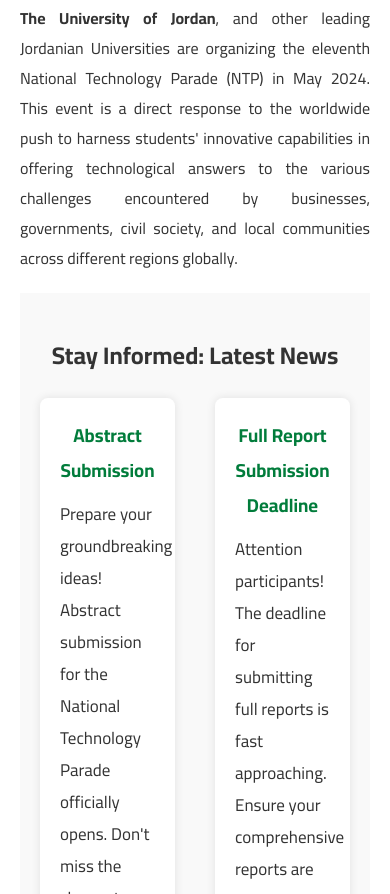
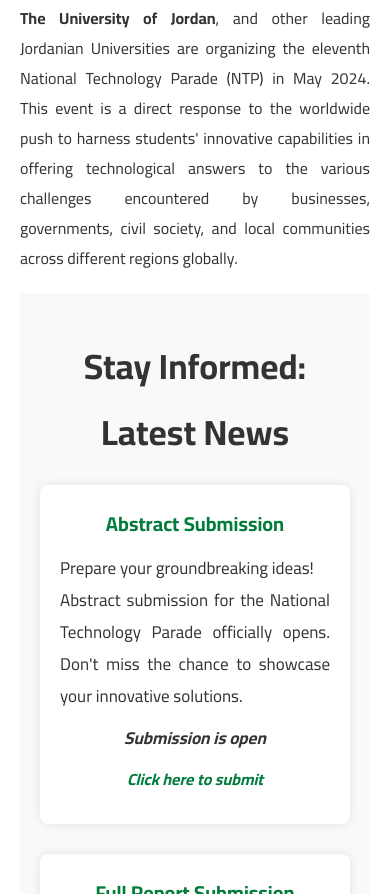
Before and after one commit to MustafaiHUB/ntp11, a plain HTML site: page index.html in a window 390 px wide. Shown: the part 1106-2000 px from the top of the page. Drawn offline with Linux system fonts and the light colour scheme.

Commit message:
Made all texts justified, fixed sponsors images height

```diff
--- a/assets/css/contact-us.css
+++ b/assets/css/contact-us.css
@@ -1,3 +1,7 @@
+main {
+  min-height: fit-content;
+  margin: 100px auto !important;
+}
 .contactus {
   max-width: 800px;
   margin: 20px auto;
--- a/assets/css/index.css
+++ b/assets/css/index.css
@@ -21,6 +21,7 @@
   font-style: italic;
   font-weight: 400;
 }
+
 /* Start News Section */
 .news {
   background-color: #f9f9f9;
@@ -30,27 +31,43 @@
 
 .news h2 {
   text-align: center;
-  font-size: 24px;
+  font-size: 35px;
   margin-bottom: 20px;
 }
 
-.news-container {
-  display: flex;
-  flex-wrap: wrap;
-  justify-content: space-between;
+.news .container {
+  width: 100%;
+  /* height: 100%; */
+  padding: 0;
+  display: grid;
+  grid-template-columns: repeat(auto-fill, minmax(33%, 1fr));
+  gap: 2%;
+  /* display: flex; */
+  /* flex-wrap: wrap; */
+  /* justify-content: space-between; */
 }
 
 .news-item {
-  background-color: #fff;
+  background-color: #ffff;
   border-radius: 8px;
   box-shadow: 0px 0px 10px rgba(0, 0, 0, 0.1);
   padding: 20px;
-  width: calc(50% - 20px); /* Two news items per row */
-  margin-bottom: 20px;
+  /*width: calc(50% - 20px);*/ /* Two news items per row */
+  /* margin-bottom: 20px; */
+  text-align: justify;
 }
-
+@media (max-width: 768px) {
+  .news .container {
+    grid-template-columns: repeat(auto-fill, minmax(100%, 1fr));
+    gap: 0;
+  }
+  .news-item:not(:last-child) {
+    margin-bottom: 30px;
+  }
+}
 .news-item h3 {
-  color: #017c3b;
+  color: var(--primary-clr);
+  font-size: 20px;
   margin-bottom: 10px;
   text-align: center;
 }
@@ -58,11 +75,12 @@
 .news-item p {
   margin-bottom: 10px;
   font-size: 17px;
+  /* padding-left: 20px; */
 }
 
 .news-date {
   font-style: italic;
-  color: #666;
+  color: var(--dark-clr);
   font-size: medium;
   text-align: center;
 }
--- a/assets/css/organizers.css
+++ b/assets/css/organizers.css
@@ -1,4 +1,7 @@
 /* START MAIN */
+main {
+  min-height: fit-content;
+}
 main .container {
   padding-top: var(--padding-top-100);
   padding-bottom: var(--padding-bottom-100);
@@ -13,5 +16,17 @@
 main .container img.IEEE {
   max-height: 150px;
 }
-
+@media (max-width: 768px) {
+  main .container img {
+    max-height: 120px;
+  }
+  main .container img.IEEE {
+    max-height: 80px;
+  }
+}
+@media (max-width: 585px) {
+  main .container {
+    flex-direction: column;
+  }
+}
 /* END MAIN */
--- a/assets/css/style.css
+++ b/assets/css/style.css
@@ -464,9 +464,15 @@
 main .summary div img {
   width: 100%;
 }
-main .summary div p {
+main .summary p {
   text-align: justify;
   /* font-size: 20px; */
+}
+main .summary ul {
+  padding: 0 20px;
+}
+main .summary ul li {
+  text-align: justify;
 }
 /* === END SUMMARY SECTION === */
 
--- a/assets/js/header.js
+++ b/assets/js/header.js
@@ -19,7 +19,7 @@
     <li><a href="/pages/sponsers.html">Sponsers</a></li>
     <li class="sub-menu">
       <div>
-        <a href="/pages/projects.html">Projects Competition</a>
+        <a href="/pages/participants.html">Projects Competition</a>
         <span class="open-ul-mobile">&#10549;</span>
       </div>
       <ul class="inner-ul">
--- a/index.html
+++ b/index.html
@@ -102,7 +102,8 @@
           </section>
           <section class="news">
             <h2>Stay Informed: Latest News</h2>
-            <div class="news-container">
+            <div class="container">
+              <!-- <div class="news-container"> -->
               <div class="news-item">
                 <h3>Abstract Submission</h3>
                 <p>
@@ -126,9 +127,9 @@
               <div class="news-item">
                 <h3>Full Report Submission Deadline</h3>
                 <p>
-                  Attention participants! <br />
+                  Attention participants!
+                  <br />
                   The deadline for submitting full reports is fast approaching.
-                  <br />
                   Ensure your comprehensive reports are submitted by April 30th,
                   2024 to be considered for evaluation.
                 </p>
@@ -160,6 +161,7 @@
                   <strong>Parade Day: May 14th, 2024</strong>
                 </p>
               </div>
+              <!-- </div> -->
             </div>
           </section>
 
```
